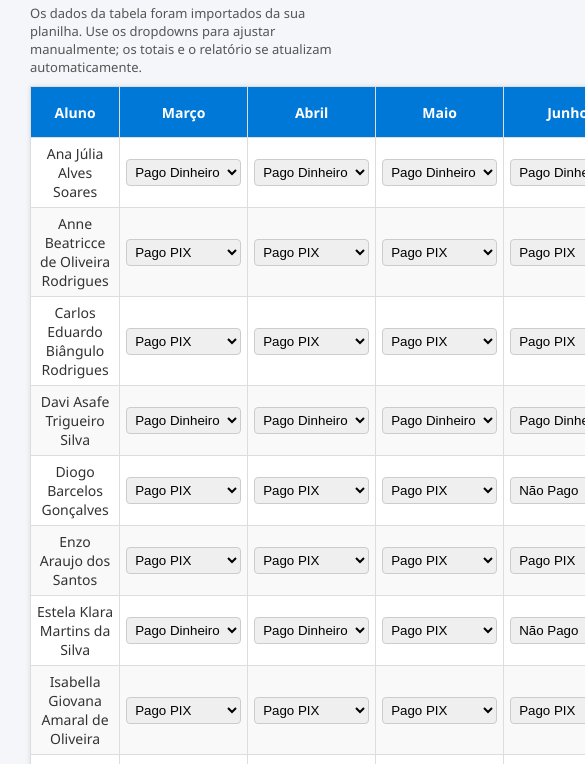
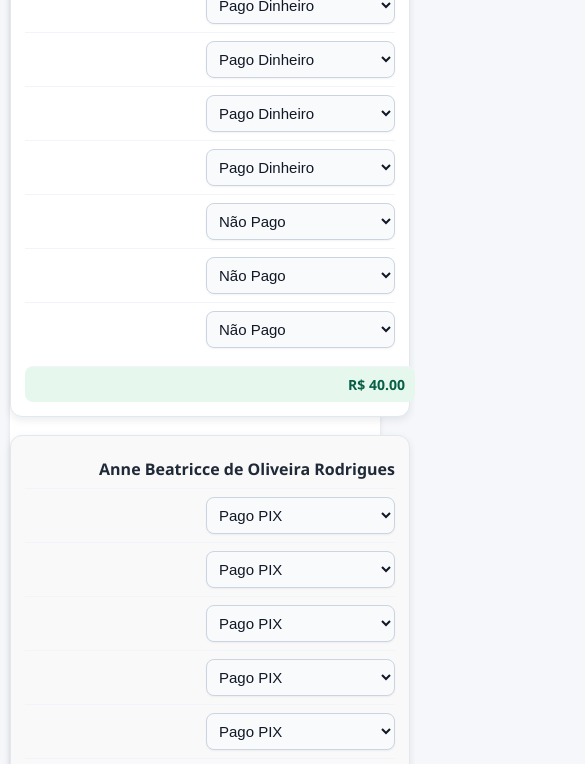
Before and after one commit to pedroxts/PAGAMENTO-MENSAL-8-ANO-B, a plain HTML site: page index.html in a window 390 px wide. Shown: the part 218-982 px from the top of the page, 585 px wide, since content can reach past the window. Drawn offline with Linux system fonts and the light colour scheme.

Commit message:
Update index.html

```diff
--- a/index.html
+++ b/index.html
@@ -21,6 +21,109 @@
   .highlight { color: #0078d7; font-weight: bold; }
   .divider { border-top: 1px solid #ddd; margin: 10px 0; }
   .small-note { font-size: 13px; color: #555; margin-bottom: 10px; }
+  /* ========== Layout Responsivo para Celular ========== */
+@media (max-width: 768px) {
+
+  body {
+    background: #f5f7fa;
+    margin: 10px;
+  }
+
+  h1 {
+    font-size: 20px;
+    color: #0b5cff;
+    margin-bottom: 12px;
+  }
+
+  table, thead, tbody, th, td, tr {
+    display: block;
+    width: 100%;
+  }
+
+  thead {
+    display: none;
+  }
+
+  tr {
+    background: #ffffff;
+    margin-bottom: 18px;
+    border-radius: 12px;
+    box-shadow: 0 3px 8px rgba(0,0,0,0.08);
+    padding: 14px;
+    border: 1px solid #e2e8f0;
+  }
+
+  /* Nome do aluno */
+  td:first-child {
+    font-weight: 700;
+    font-size: 16px;
+    color: #1f2937;
+    border: none;
+    padding-bottom: 8px;
+    text-align: center;
+  }
+
+  /* Cada mês e select */
+  td {
+    display: flex;
+    justify-content: space-between;
+    align-items: center;
+    padding: 8px 0;
+    border: none;
+    border-top: 1px solid #f1f5f9;
+  }
+
+  td::before {
+    content: attr(data-label);
+    font-weight: 600;
+    color: #334155;
+    flex: 1;
+    text-align: left;
+    padding-right: 10px;
+  }
+
+  select {
+    flex: 1;
+    max-width: 55%;
+    padding: 8px;
+    font-size: 15px;
+    border-radius: 8px;
+    border: 1px solid #cbd5e1;
+    background: #f9fafb;
+    color: #111827;
+    box-shadow: 0 1px 2px rgba(0,0,0,0.05);
+  }
+
+  .total-cell {
+    background: #e6f7ed;
+    color: #065f46;
+    font-weight: bold;
+    text-align: right;
+    border-radius: 8px;
+    padding: 8px 10px;
+    margin-top: 10px;
+  }
+
+  .summary {
+    background: #eef4ff;
+    padding: 16px;
+    border-radius: 10px;
+    box-shadow: 0 2px 6px rgba(0,0,0,0.05);
+    margin-top: 20px;
+  }
+
+  .summary h2 {
+    text-align: center;
+    color: #1e3a8a;
+    font-size: 18px;
+    margin-bottom: 10px;
+  }
+
+  .highlight {
+    color: #0b5cff;
+  }
+}
+
 </style>
 </head>
 <body>
```
